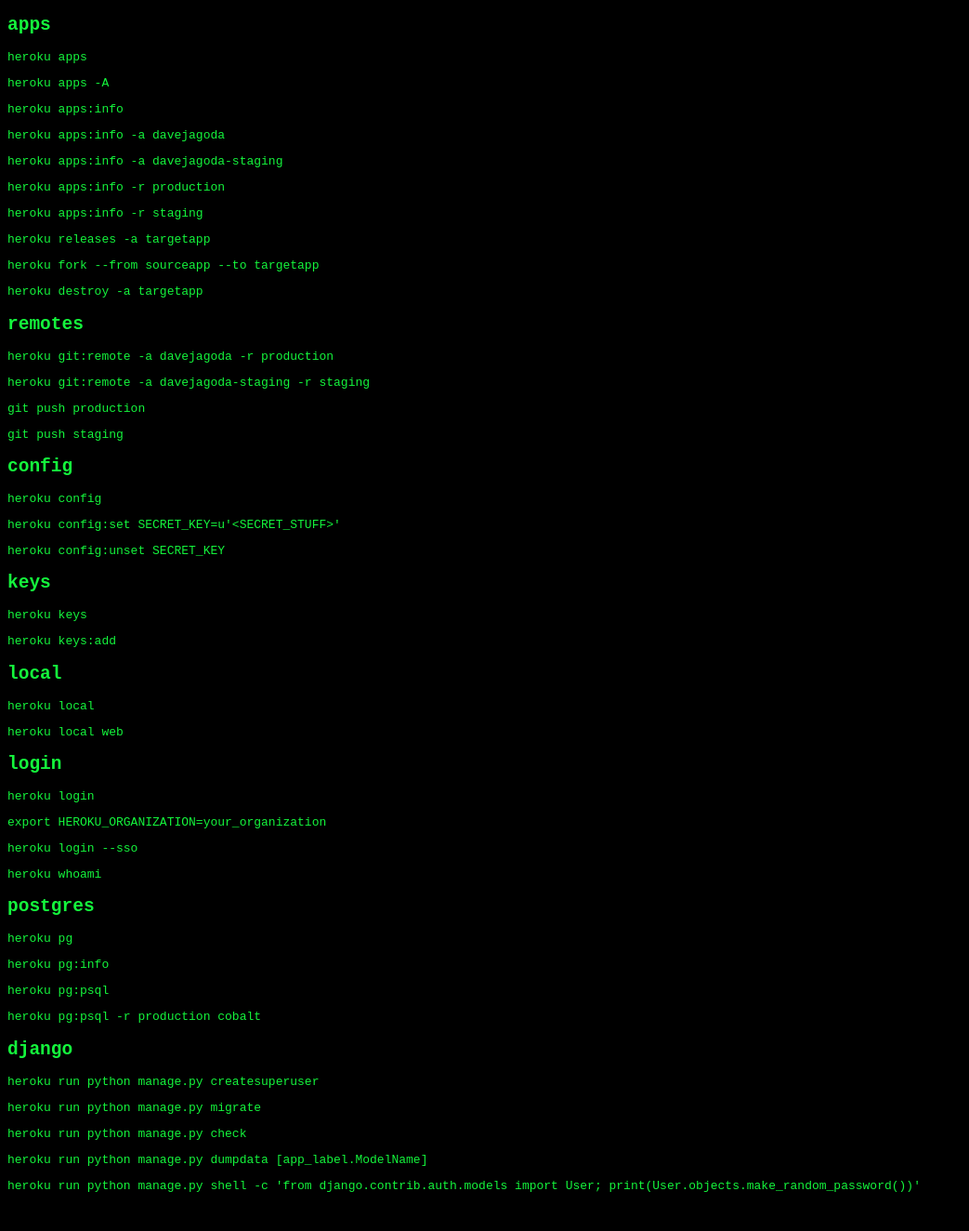
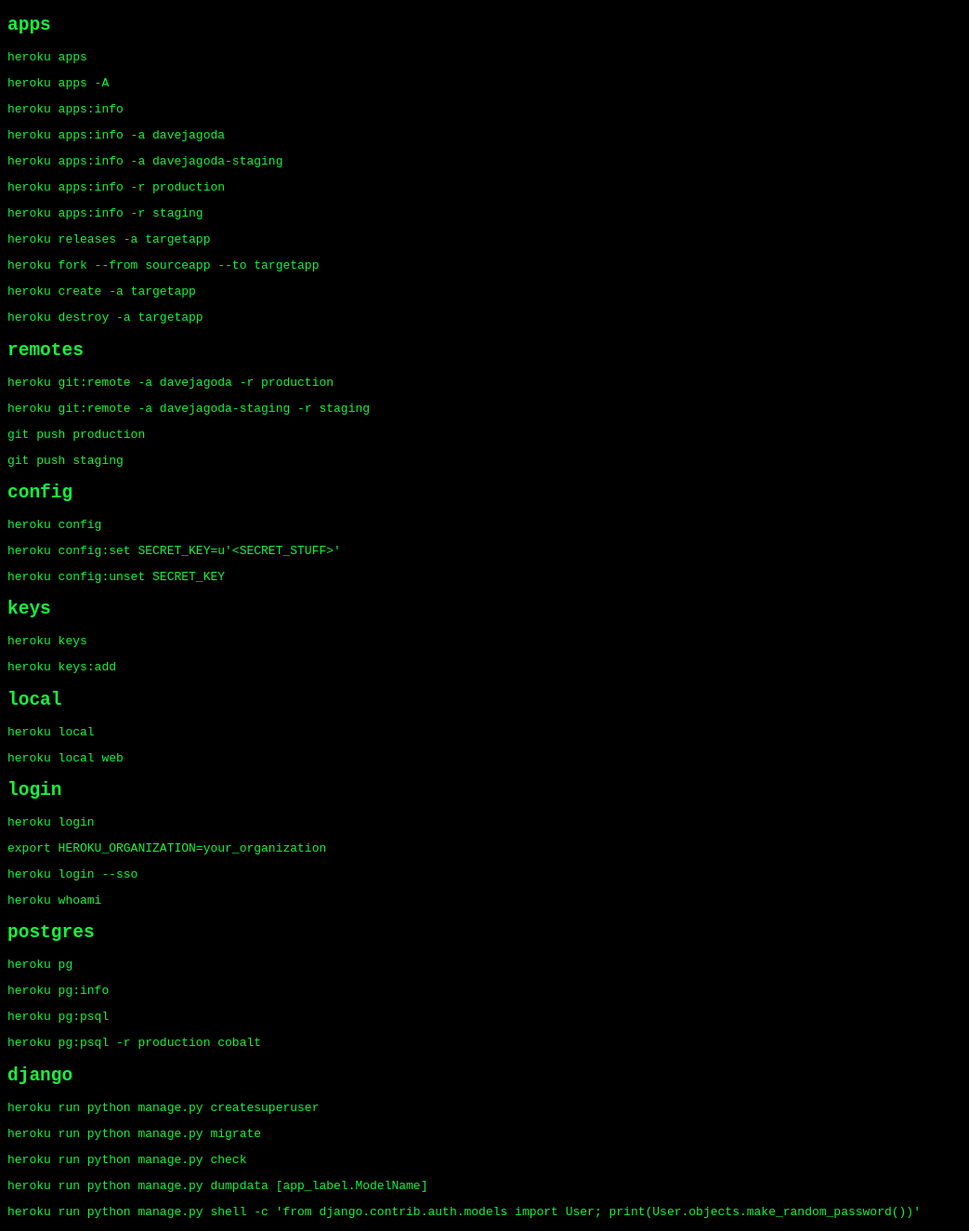
Before and after one commit to davejagoda/davejagoda.github.io, a Jekyll site: the page built from useful/useful_heroku_commands.md, in a window 1280 px wide. Shown: the whole page at 93% size, without its empty margins (0-1043 px from the left). Built offline with Jekyll 4.4.1, drawn with Linux system fonts in a browser that asks for light colours; before the commit the page ends 1296 px from its top, so only the background shows below that.

Commit message:
Add heroku create command to useful_heroku_commands.md

```diff
--- a/useful/useful_heroku_commands.md
+++ b/useful/useful_heroku_commands.md
@@ -23,6 +23,8 @@
 `heroku releases -a targetapp`
 
 `heroku fork --from sourceapp --to targetapp`
+
+`heroku create -a targetapp`
 
 `heroku destroy -a targetapp`
 
```
